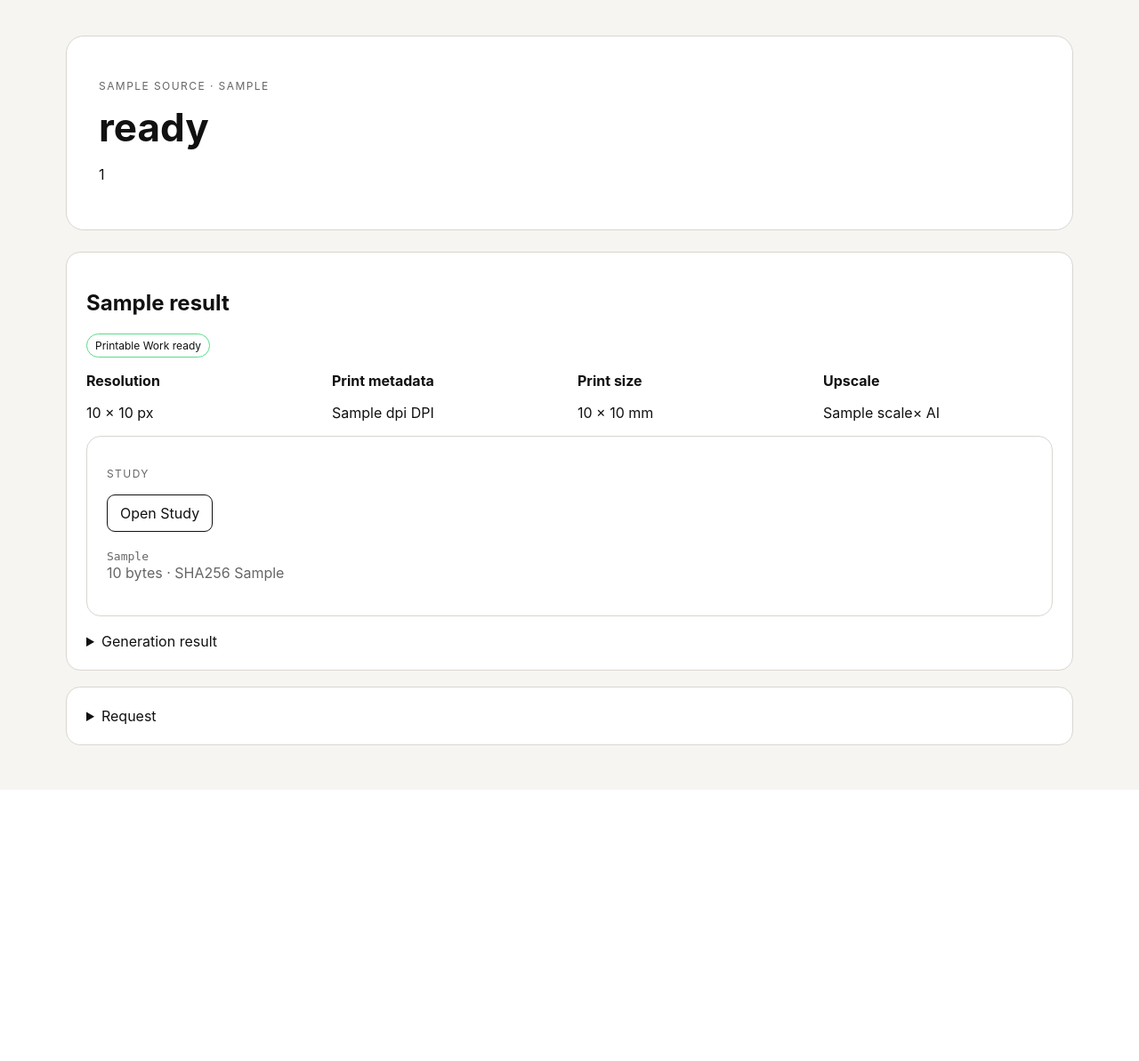
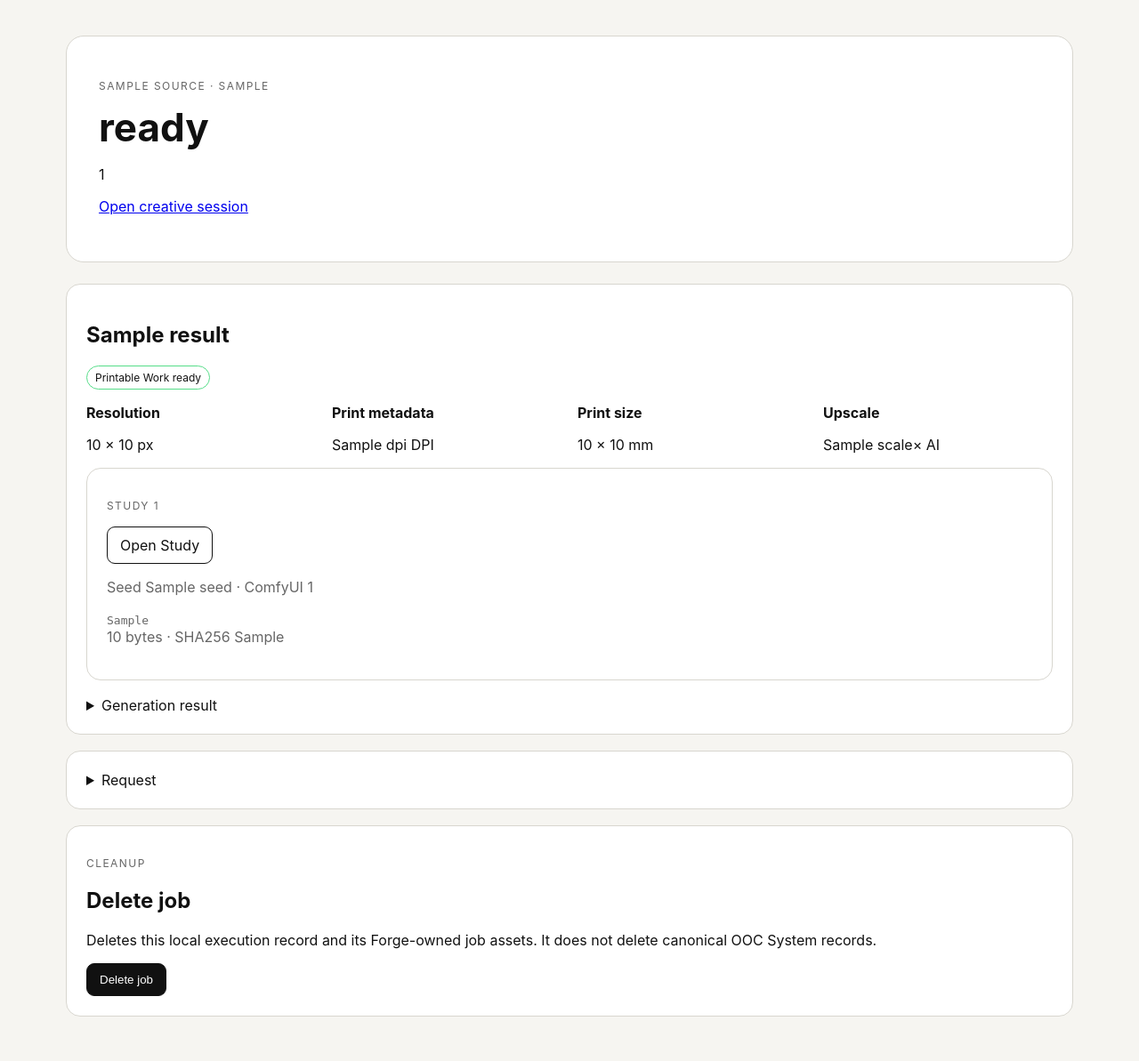
Before and after one commit to gregpaynter/ooc-forge, a Flask app: template forge/templates/job.html in a window 1280 px wide. Shown: the part 80-1273 px from the top of the page at 89% size. Before the commit the page ends 968 px from the top, so only its background shows below. Run offline with Flask 3, Linux system fonts and the light colour scheme; the template is opened without the code that fills it: most values are stand-ins (such as "Sample title", 1, 10 or a date in 2020); parts of the project's set-up code (start-up, migrations or seed data) failed here and were passed over; some libraries are stand-ins or nearby versions.

Commit message:
Show job lineage and deletion action

```diff
--- a/forge/templates/job.html
+++ b/forge/templates/job.html
@@ -1,7 +1,8 @@
 {% extends 'base.html' %}{% block title %}Job · OOC Forge{% endblock %}{% block content %}
-<section class="hero"><p class="eyebrow">{{ job.source }} · {{ job.job_type }}</p><h1>{{ job.status }}</h1><p>{{ job.id }}</p>{% if job.status in ('QUEUED','RUNNING') %}<meta http-equiv="refresh" content="3">{% endif %}</section>
+<section class="hero"><p class="eyebrow">{{ job.source }} · {{ job.derivative_type or job.job_type }}</p><h1>{{ job.status }}</h1><p>{{ job.id }}</p>{% if job.creative_session_id %}<p><a href="{{ url_for('creative_session',session_id=job.creative_session_id) }}">Open creative session</a></p>{% endif %}{% if job.status in ('QUEUED','RUNNING') %}<meta http-equiv="refresh" content="3">{% endif %}</section>
 {% if job.error %}<section class="panel"><h2>Failure</h2><pre>{{ job.error }}</pre></section>{% endif %}
 {% if result %}<section class="panel"><h2>{{ result.title }}</h2>{% if result.print_master %}<p><span class="status healthy">Printable Work ready</span></p><div class="grid"><div><strong>Resolution</strong><p>{{ result.print_master.width_px }} × {{ result.print_master.height_px }} px</p></div><div><strong>Print metadata</strong><p>{{ result.print_master.dpi }} DPI</p></div><div><strong>Print size</strong><p>{{ result.print_master.width_mm }} × {{ result.print_master.height_mm }} mm</p></div><div><strong>Upscale</strong><p>{{ result.print_master.scale }}× AI</p></div></div>{% endif %}
-{% for asset in result.assets %}<article class="panel"><p class="eyebrow">{{ 'Printable Work' if asset.role == 'print_master' else 'Study' }}</p>{% if asset.mime_type.startswith('image/') %}<img class="media" src="{{ url_for('media',relative_path=asset.relative_path) }}" alt="{{ 'Printable Work' if asset.role == 'print_master' else 'Generated Study' }}">{% endif %}<p><a class="button secondary" href="{{ url_for('media',relative_path=asset.relative_path) }}" download>{{ 'Download print master' if asset.role == 'print_master' else 'Open Study' }}</a></p><p class="muted"><code>{{ asset.relative_path }}</code><br>{{ asset.size_bytes }} bytes · SHA256 {{ asset.sha256 }}</p></article>{% endfor %}
+{% for asset in result.assets %}<article class="panel"><p class="eyebrow">{{ 'Printable Work' if asset.role == 'print_master' else ('Study ' ~ asset.candidate_index if asset.candidate_index else 'Study') }}</p>{% if asset.mime_type.startswith('image/') %}<img class="media" src="{{ url_for('media',relative_path=asset.relative_path) }}" alt="Generated asset">{% endif %}<p><a class="button secondary" href="{{ url_for('media',relative_path=asset.relative_path) }}" download>{{ 'Download print master' if asset.role == 'print_master' else 'Open Study' }}</a></p>{% if asset.seed is defined %}<p class="muted">Seed {{ asset.seed }}{% if asset.comfy_prompt_id %} · ComfyUI {{ asset.comfy_prompt_id }}{% endif %}</p>{% endif %}<p class="muted"><code>{{ asset.relative_path }}</code><br>{{ asset.size_bytes }} bytes · SHA256 {{ asset.sha256 }}</p></article>{% endfor %}
 <details><summary>Generation result</summary><pre>{{ result|tojson(indent=2) }}</pre></details></section>{% endif %}
-<section class="panel"><details><summary>Request</summary><pre>{{ job.request_json }}</pre></details></section>{% endblock %}
+<section class="panel"><details><summary>Request</summary><pre>{{ job.request_json }}</pre></details></section>
+{% if job.status != 'RUNNING' %}<section class="panel"><p class="eyebrow">Cleanup</p><h2>Delete job</h2><p>Deletes this local execution record and its Forge-owned job assets. It does not delete canonical OOC System records.</p><form method="post" action="{{ url_for('delete_job',job_id=job.id) }}"><button>Delete job</button></form></section>{% endif %}{% endblock %}
```
